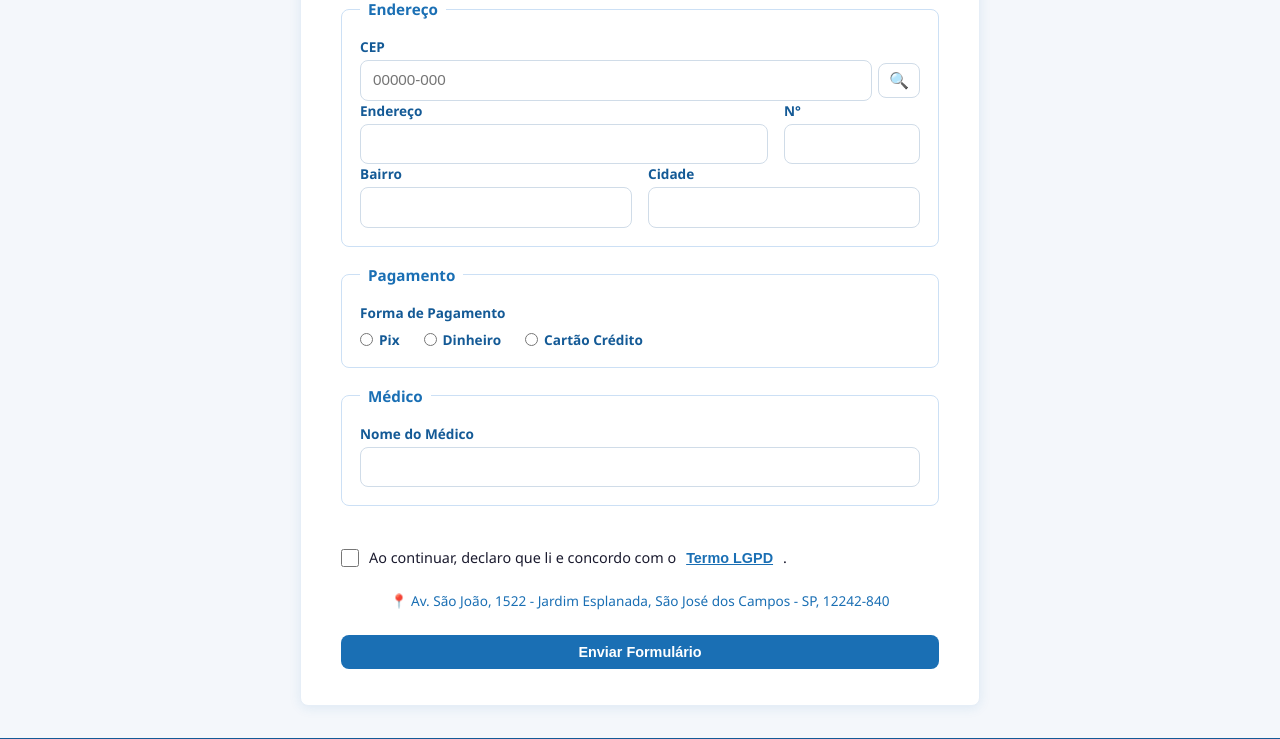
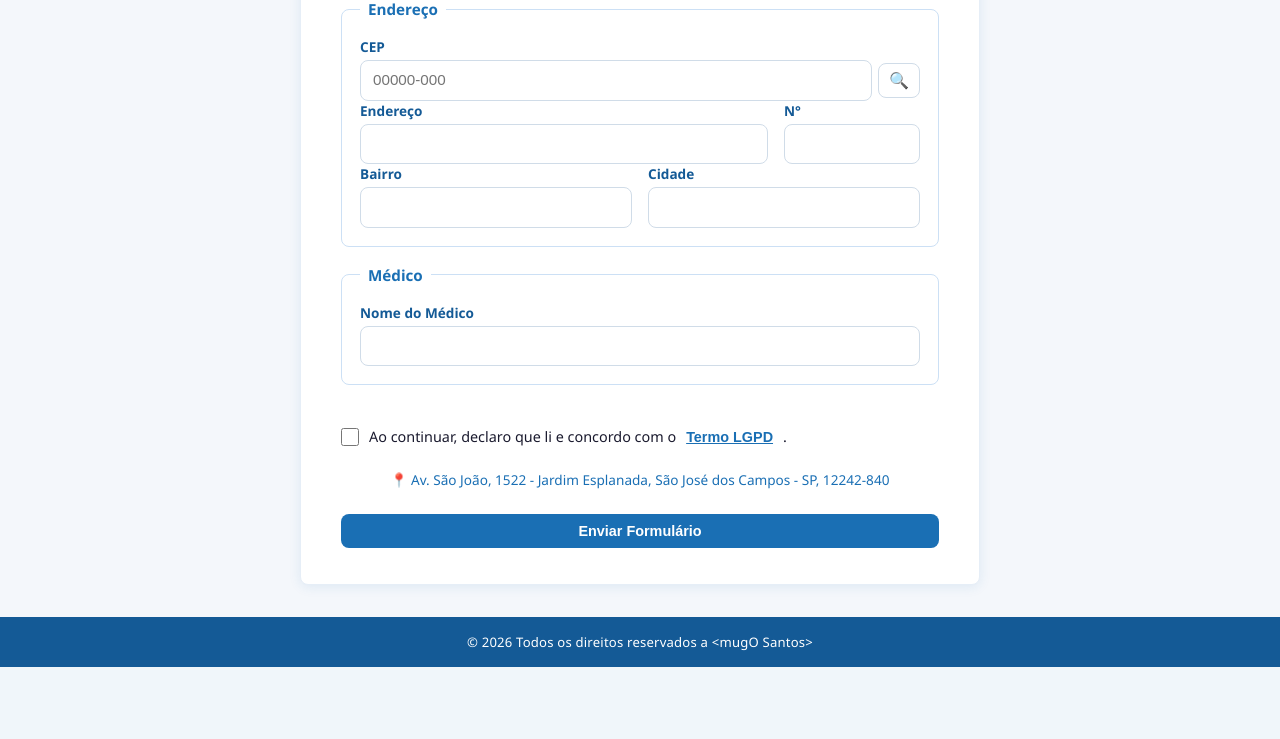
Before and after one commit to mugO-Santos/formulariO, a Flask app: page / in a window 1280 px wide. Shown: the part 694-1433 px from the top of the page. After the commit the page ends 1361 px from the top, so only its background shows below. Run offline with Flask 3, Linux system fonts and the light colour scheme.

Commit message:
Remover forma de pagamento do formulario e ajustar estabilidade

```diff
--- a/app/routes/formulario.py
+++ b/app/routes/formulario.py
@@ -48,7 +48,6 @@ def index():
             cidade=request.form.get("cidade", "").strip() or None,
             medico_id=medico.id if medico else None,
             nome_medico_digitado=nome_medico or None,
-            forma_pagamento=request.form.get("forma_pagamento", "").strip() or None,
             aceite_lgpd=bool(request.form.get("aceite_lgpd")),
             aceite_lgpd_em=datetime.now(timezone.utc) if request.form.get("aceite_lgpd") else None,
         )
--- a/app/templates/formulario.html
+++ b/app/templates/formulario.html
@@ -119,27 +119,6 @@
       </fieldset>
 
       <fieldset class="form-section">
-        <legend>Pagamento</legend>
-        <div class="form-group">
-          <label>Forma de Pagamento</label>
-          <div class="radio-group">
-            <label class="radio-label">
-              <input type="radio" name="forma_pagamento" value="Pix"
-                {% if dados.get('forma_pagamento') == 'Pix' %}checked{% endif %} /> Pix
-            </label>
-            <label class="radio-label">
-              <input type="radio" name="forma_pagamento" value="Dinheiro"
-                {% if dados.get('forma_pagamento') == 'Dinheiro' %}checked{% endif %} /> Dinheiro
-            </label>
-            <label class="radio-label">
-              <input type="radio" name="forma_pagamento" value="Cartão Crédito"
-                {% if dados.get('forma_pagamento') == 'Cartão Crédito' %}checked{% endif %} /> Cartão Crédito
-            </label>
-          </div>
-        </div>
-      </fieldset>
-
-      <fieldset class="form-section">
         <legend>Médico</legend>
         <div class="form-group">
           <label for="nome_medico">Nome do Médico</label>
--- a/app/templates/painel/perfil.html
+++ b/app/templates/painel/perfil.html
@@ -50,8 +50,6 @@
   <section class="perfil__section">
     <h2>Médico</h2>
     <dl class="dados">
-      <dt>Forma de Pagamento</dt>
-      <dd>{{ paciente.forma_pagamento or '—' }}</dd>
       <dt>Médico</dt>
       <dd>
         {% if paciente.medico %}
--- a/requirements.txt
+++ b/requirements.txt
@@ -8,3 +8,4 @@
 python-dotenv==1.0.1
 gunicorn==22.0.0
 pg8000==1.31.2
+tzdata==2026.1
```
Also changed, not shown: app/__init__.py (+14 -3 lines), README.md.
